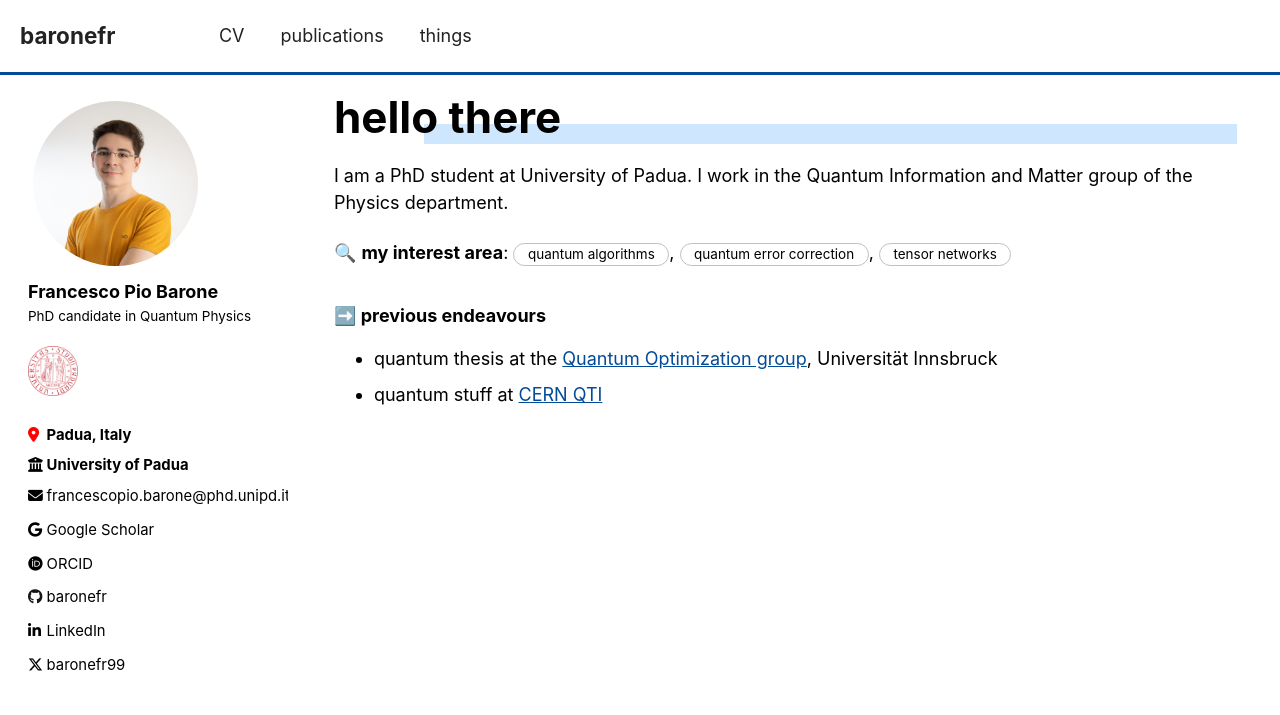
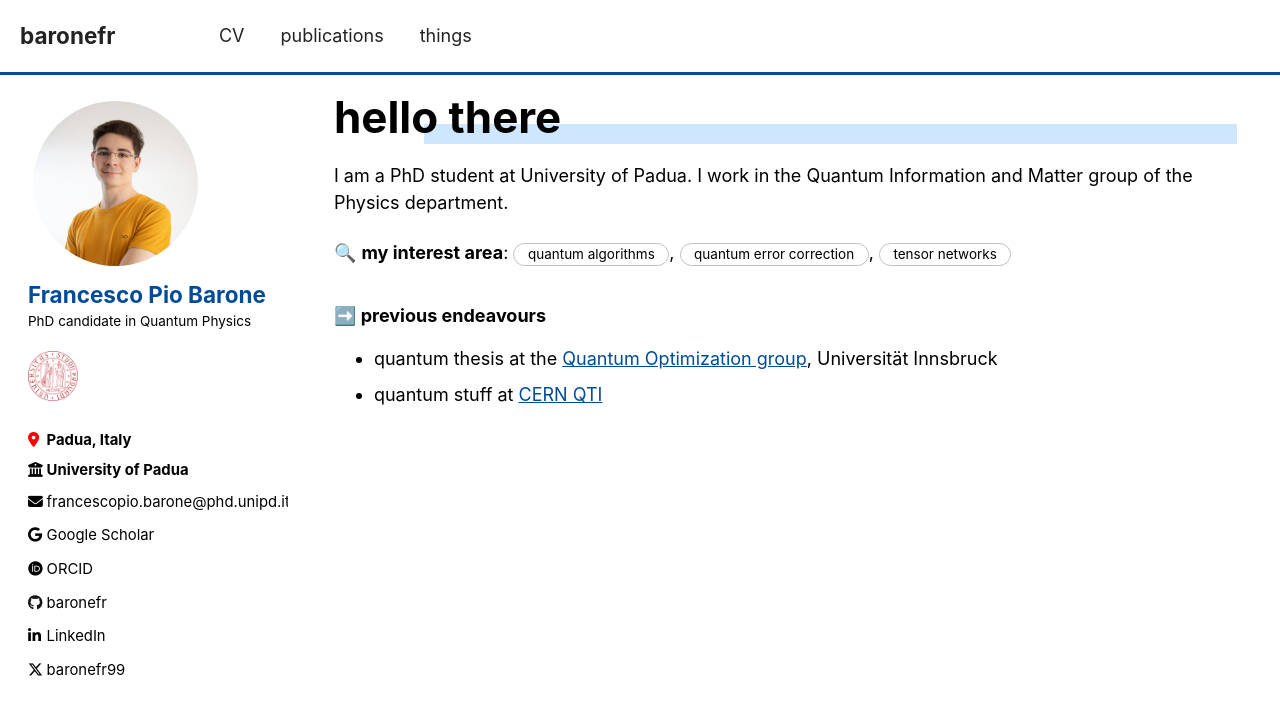
Before and after one commit to baronefr/baronefr.github.io, a Jekyll site: the page built from _pages/about.md, in a window 1280 px wide and 900 px high. Shown: the top 715 px of the window. Built offline with Jekyll 4.4.1, drawn with Linux system fonts in a browser that asks for light colours.

Commit message:
update styling

```diff
--- a/_sass/_sidebar.scss
+++ b/_sass/_sidebar.scss
@@ -144,6 +144,8 @@
 .author__name {
   margin: 0;
 
+  color: $primary-color;
+
   @include breakpoint($large) {
     margin-top: 10px;
     margin-bottom: 10px;
@@ -151,7 +153,7 @@
 }
 .sidebar .author__name {
   font-family: $sans-serif;
-  font-size: $type-size-5;
+  font-size: $type-size-4;
   @media screen and (max-width: $large) {
     font-size: $type-size-4;
   }
```
